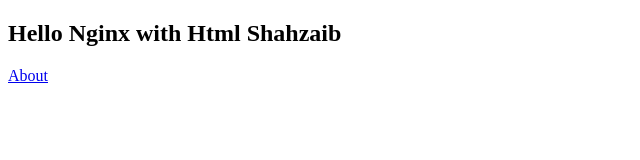
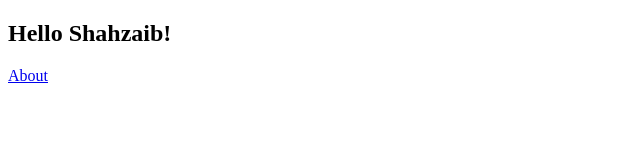
Before and after one commit to shahzaibekram/html-docker-cicd, a plain HTML site: page index.html in a window 1280 px wide. Shown: the whole page, without its empty margins (0-640 px from the left). Drawn offline with Linux system fonts and the light colour scheme.

Commit message:
index file change

```diff
--- a/index.html
+++ b/index.html
@@ -7,7 +7,7 @@
     <title>Document</title>
 </head>
 <body>
-    <h2>Hello Nginx with Html Shahzaib</h2>
+    <h2>Hello Shahzaib!</h2>
     <a href="./About.html">About</a>
 </body>
 </html>
```
